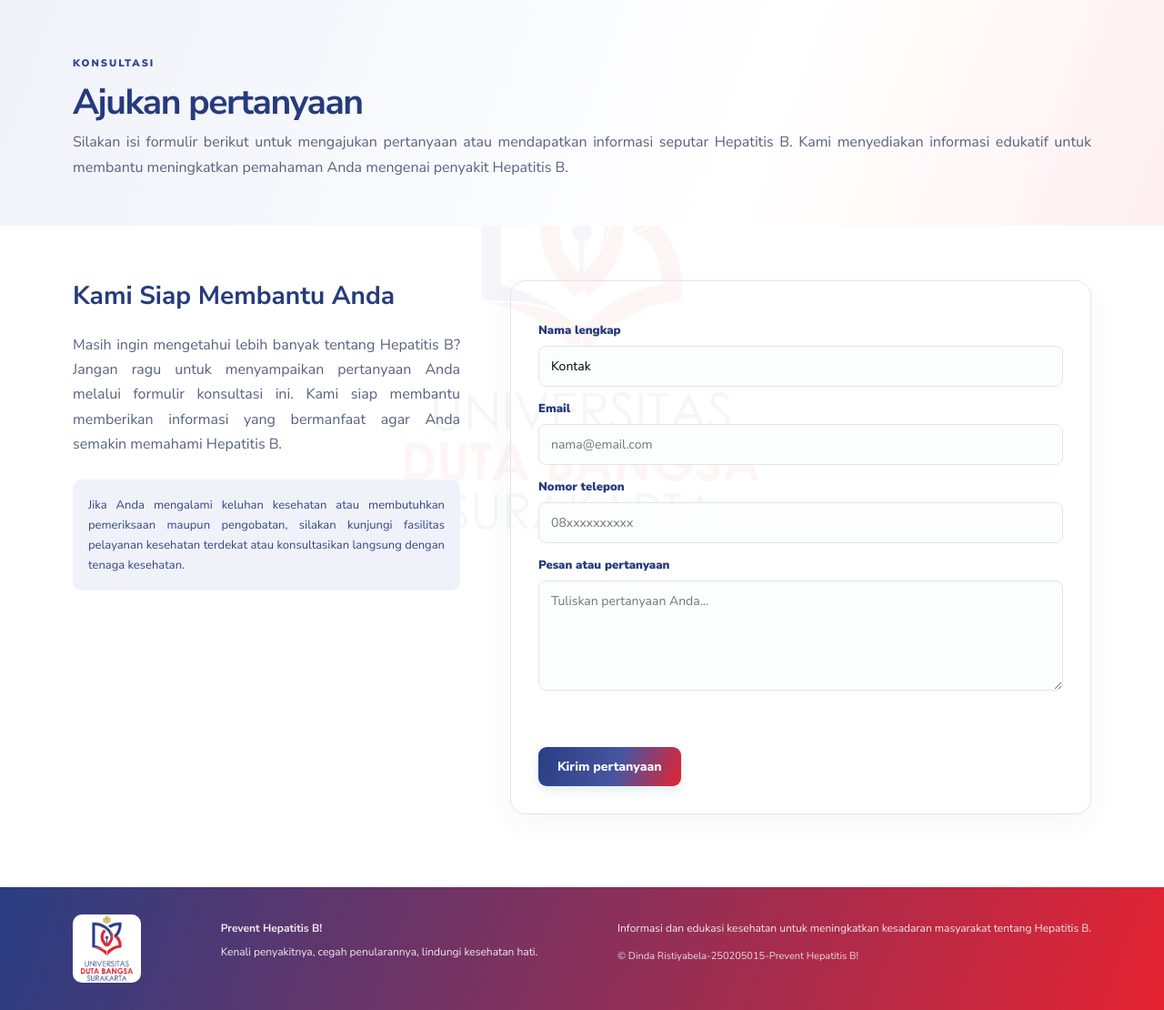
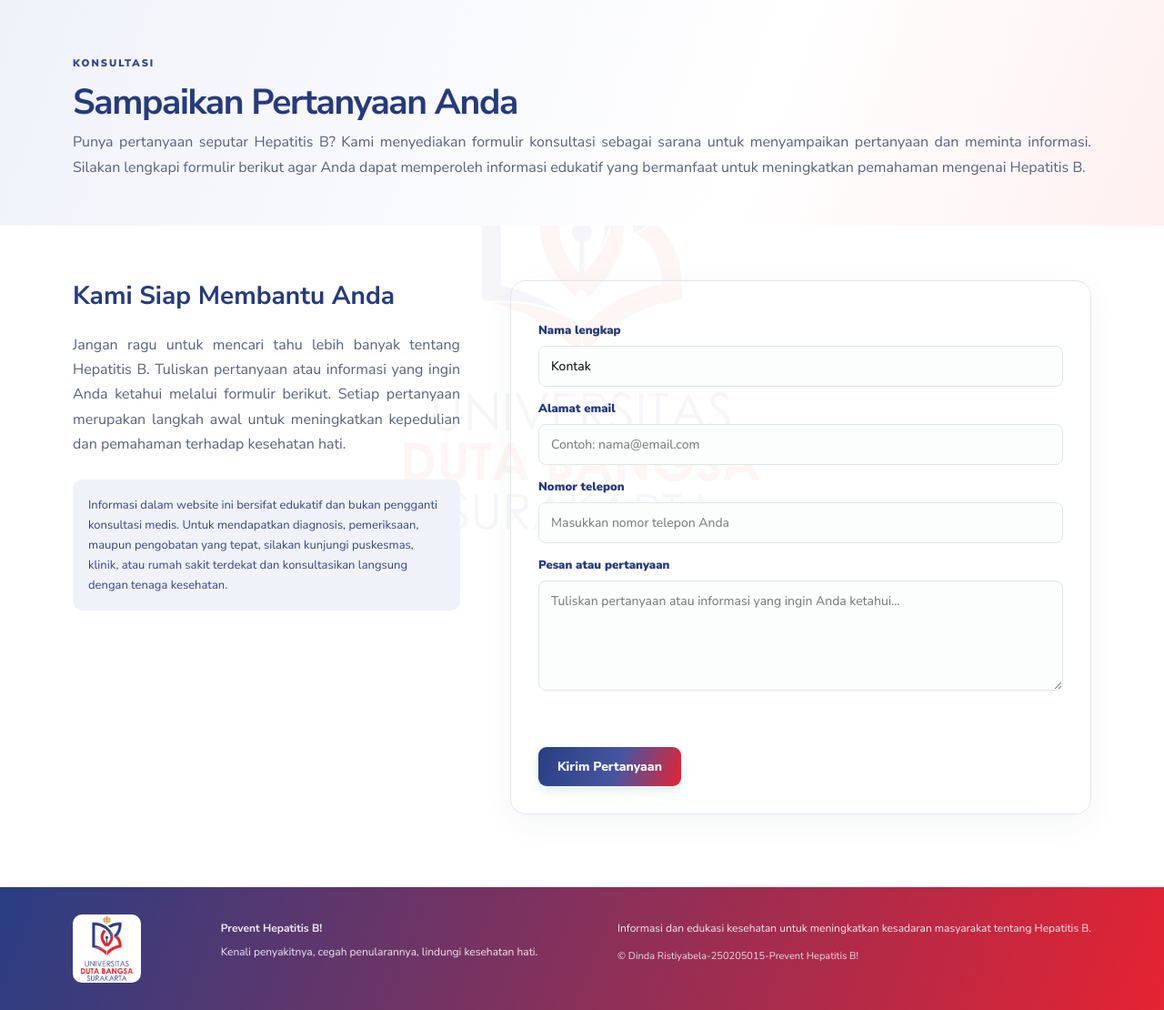
Before and after one commit to dindaristiyabela186/uasdindaristiyabela015, a PHP site: page /konsultasi.php in a window 1280 px wide. Shown: the part 77-1187 px from the top of the page at 91% size. Run offline with PHP 8.4, Linux system fonts and the light colour scheme.

Commit message:
Refactor konsultasi.php for improved form handling

```diff
--- a/konsultasi.php
+++ b/konsultasi.php
@@ -1,158 +1,48 @@
 <?php
 $judulHalaman = "Konsultasi";
 $pesanSukses = false;
-$emailKonfirmasiTerkirim = false;
 $error = "";
 $nama = $email = $telepon = $pesan = "";
-
-$apiKey = getenv("RESEND_API_KEY");
-$emailAdmin = getenv("ADMIN_EMAIL");
-$emailPengirim = getenv("RESEND_FROM") ?: "Website Hepatitis B <onboarding@resend.dev>";
-
-function kirimEmail($data, $apiKey) {
-    if (!$apiKey || !function_exists("curl_init")) {
-        return false;
-    }
-
-    $ch = curl_init("https://api.resend.com/emails");
-
-    curl_setopt_array($ch, [
-        CURLOPT_POST => true,
-        CURLOPT_RETURNTRANSFER => true,
-        CURLOPT_HTTPHEADER => [
-            "Authorization: Bearer " . $apiKey,
-            "Content-Type: application/json"
-        ],
-        CURLOPT_POSTFIELDS => json_encode($data),
-        CURLOPT_TIMEOUT => 20
-    ]);
-
-    $hasil = curl_exec($ch);
-    $status = curl_getinfo($ch, CURLINFO_HTTP_CODE);
-    curl_close($ch);
-
-    return ($hasil !== false && $status >= 200 && $status < 300);
-}
-
 if ($_SERVER["REQUEST_METHOD"] == "POST") {
     $nama = trim($_POST["nama"] ?? "");
     $email = trim($_POST["email"] ?? "");
     $telepon = trim($_POST["telepon"] ?? "");
     $pesan = trim($_POST["pesan"] ?? "");
-
     if ($nama && filter_var($email, FILTER_VALIDATE_EMAIL) && $telepon && $pesan) {
-
-        if (!$apiKey || !$emailAdmin) {
-            $error = "Email belum dikonfigurasi. Silakan coba kembali nanti.";
-        } else {
-
-            $namaAman = htmlspecialchars($nama, ENT_QUOTES, "UTF-8");
-            $emailAman = htmlspecialchars($email, ENT_QUOTES, "UTF-8");
-            $teleponAman = htmlspecialchars($telepon, ENT_QUOTES, "UTF-8");
-            $pesanAman = nl2br(htmlspecialchars($pesan, ENT_QUOTES, "UTF-8"));
-
-            // Email notifikasi kepada admin
-            $emailAdminData = [
-                "from" => $emailPengirim,
-                "to" => [$emailAdmin],
-                "reply_to" => $email,
-                "subject" => "Pertanyaan Konsultasi Hepatitis B",
-                "html" => "
-                    <h2>Permintaan Konsultasi Baru</h2>
-                    <p><strong>Nama:</strong> $namaAman</p>
-                    <p><strong>Email:</strong> $emailAman</p>
-                    <p><strong>Nomor telepon:</strong> $teleponAman</p>
-                    <p><strong>Pesan:</strong></p>
-                    <p>$pesanAman</p>
-                "
-            ];
-
-            if (kirimEmail($emailAdminData, $apiKey)) {
-                $pesanSukses = true;
-
-                // Email konfirmasi kepada pengunjung
-                $emailPengunjungData = [
-                    "from" => $emailPengirim,
-                    "to" => [$email],
-                    "subject" => "Konfirmasi Pertanyaan Konsultasi Hepatitis B",
-                    "html" => "
-                        <h2>Terima kasih telah menghubungi kami!</h2>
-                        <p>Halo $namaAman,</p>
-                        <p>Permintaan konsultasi Anda telah kami terima.</p>
-                        <p>Berikut pesan yang telah Anda kirimkan:</p>
-                        <p>$pesanAman</p>
-                        <p>Kami mengapresiasi Anda telah mengunjungi website edukasi Hepatitis B.</p>
-                        <p>Salam,<br>Tim Prevent Hepatitis B</p>
-                    "
-                ];
-
-                $emailKonfirmasiTerkirim = kirimEmail($emailPengunjungData, $apiKey);
-
-            } else {
-                $error = "Email belum berhasil dikirim. Silakan coba kembali.";
-            }
-        }
-
+        $pesanSukses = true;
     } else {
-        $error = "Mohon periksa kembali data yang diisi.";
+        $error = "Mohon periksa kembali data Anda. Pastikan semua kolom telah diisi dengan benar.";
     }
 }
-
 include "header.php";
 ?>
-
-<section class="page-banner"><div class="container"><span class="eyebrow">KONSULTASI</span><h1>Ajukan pertanyaan</h1><p align="justify">Silakan isi formulir berikut untuk mengajukan pertanyaan atau mendapatkan informasi seputar Hepatitis B. Kami menyediakan informasi edukatif untuk membantu meningkatkan pemahaman Anda mengenai penyakit Hepatitis B.</p>
+<section class="page-banner"><div class="container"><span class="eyebrow">KONSULTASI</span><h1>Sampaikan Pertanyaan Anda</h1><p align="justify">Punya pertanyaan seputar Hepatitis B? Kami menyediakan formulir konsultasi sebagai sarana untuk menyampaikan pertanyaan dan meminta informasi. Silakan lengkapi formulir berikut agar Anda dapat memperoleh informasi edukatif yang bermanfaat untuk meningkatkan pemahaman mengenai Hepatitis B.</p>
 </div></section>
-
 <section class="container form-section">
 <div class="form-intro"><h2>Kami Siap Membantu Anda</h2>
-<p align="justify">Masih ingin mengetahui lebih banyak tentang Hepatitis B? Jangan ragu untuk menyampaikan pertanyaan Anda melalui formulir konsultasi ini. Kami siap membantu memberikan informasi yang bermanfaat agar Anda semakin memahami Hepatitis B.</p>
-<div class="form-tip">
-  <div align="justify">Jika Anda mengalami keluhan kesehatan atau membutuhkan pemeriksaan maupun pengobatan, silakan kunjungi fasilitas pelayanan kesehatan terdekat atau konsultasikan langsung dengan tenaga kesehatan.</div>
+<p align="justify">Jangan ragu untuk mencari tahu lebih banyak tentang Hepatitis B. Tuliskan pertanyaan atau informasi yang ingin Anda ketahui melalui formulir berikut. Setiap pertanyaan merupakan langkah awal untuk meningkatkan kepedulian dan pemahaman terhadap kesehatan hati.</p>
+<div class="form-tip">Informasi dalam website ini bersifat edukatif dan bukan pengganti konsultasi medis. Untuk mendapatkan diagnosis, pemeriksaan, maupun pengobatan yang tepat, silakan kunjungi puskesmas, klinik, atau rumah sakit terdekat dan konsultasikan langsung dengan tenaga kesehatan.</div>
 </div>
-</div>
-
 <div class="form-card">
 <?php if ($pesanSukses): ?>
     <div class="success-message">
-      <div class="email-notice">
-        <div align="justify"><strong>Permintaan konsultasi berhasil dikirim!</strong><br>
-          Terima kasih telah menghubungi kami. Pertanyaan Anda telah kami terima.
-          <?php if ($emailKonfirmasiTerkirim): ?>
-          Email konfirmasi telah dikirim ke alamat email yang Anda cantumkan.
-          <?php else: ?>
-          Pertanyaan Anda berhasil diterima oleh admin, tetapi email konfirmasi belum berhasil dikirim.
-          <?php endif; ?>
-        </div>
-      </div>
+        <div class="email-notice"><strong>Formulir berhasil dikirim!</strong><br>Data dan pertanyaan Anda berhasil diproses oleh halaman website ini.</div>
         <h2>Terima kasih, <?php echo htmlspecialchars($nama); ?>!</h2>
-        <p>Pesan Anda telah diterima oleh pengelola website dan akan ditindaklanjuti.</p>
-        <a class="btn" href="konsultasi.php">Isi formulir lagi</a>
+        <p>Terima kasih telah menggunakan layanan konsultasi ini.</p>
+        <a class="btn" href="konsultasi.php">Isi formulir kembali</a>
     </div>
-
 <?php else: ?>
-
-    <?php if ($error): ?><div class="alert"><?php echo htmlspecialchars($error); ?></div><?php endif; ?>
-
+    <?php if ($error): ?><div class="alert"><?php echo $error; ?></div><?php endif; ?>
     <form id="consultForm" method="POST" action="konsultasi.php" novalidate>
         <label for="nama">Nama lengkap</label>
-        <input type="text" id="nama" name="nama" placeholder="Masukkan nama Anda" value="<?php echo htmlspecialchars($nama); ?>" required />
-
-        <label for="email">Email</label>
-        <input type="email" id="email" name="email" placeholder="nama@email.com" value="<?php echo htmlspecialchars($email); ?>" required>
-
-        <label for="telepon">Nomor telepon</label>
-        <input type="tel" id="telepon" name="telepon" placeholder="08xxxxxxxxxx" value="<?php echo htmlspecialchars($telepon); ?>" required>
-
-        <label for="pesan">Pesan atau pertanyaan</label>
-        <textarea id="pesan" name="pesan" rows="5" placeholder="Tuliskan pertanyaan Anda..." required><?php echo htmlspecialchars($pesan); ?></textarea>
-
+        <input type="text" id="nama" name="nama" placeholder="Masukkan nama lengkap Anda" value="<?php echo htmlspecialchars($nama); ?>" required />
+        <label for="email">Alamat email</label><input type="email" id="email" name="email" placeholder="Contoh: nama@email.com" value="<?php echo htmlspecialchars($email); ?>" required>
+        <label for="telepon">Nomor telepon</label><input type="tel" id="telepon" name="telepon" placeholder="Masukkan nomor telepon Anda" value="<?php echo htmlspecialchars($telepon); ?>" required>
+        <label for="pesan">Pesan atau pertanyaan</label><textarea id="pesan" name="pesan" rows="5" placeholder="Tuliskan pertanyaan atau informasi yang ingin Anda ketahui..." required><?php echo htmlspecialchars($pesan); ?></textarea>
         <p class="form-error" id="formError"></p>
-        <button class="btn submit-btn" type="submit">Kirim pertanyaan</button>
+        <button class="btn submit-btn" type="submit">Kirim Pertanyaan</button>
     </form>
-
 <?php endif; ?>
 </div>
 </section>
-
 <?php include "footer.php"; ?>
```
